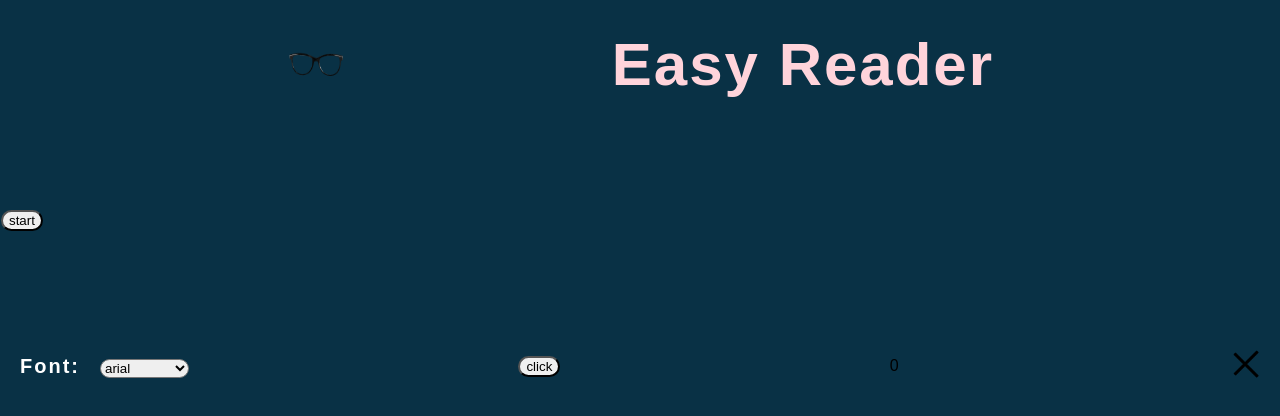
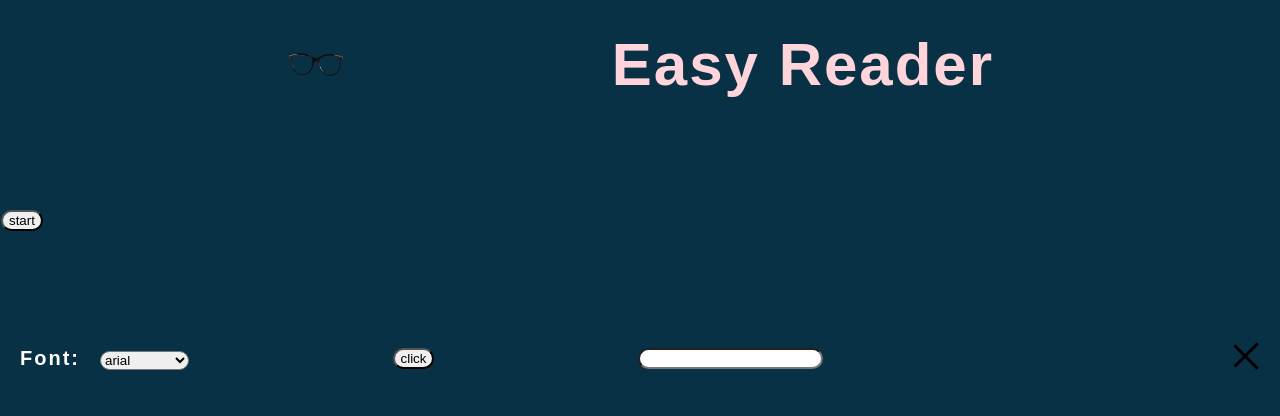
Before and after one commit to okarioto/Easy-Reader, a React (Create React App) app: page /settings in a window 1280 px wide. Shown: the top 416 px of the page. Built offline with nearby package versions, Linux system fonts and the light colour scheme.

Commit message:
half way done letter space

```diff
--- a/src/Settings/Settings.jsx
+++ b/src/Settings/Settings.jsx
@@ -7,7 +7,8 @@ const Settings = () => {
   /*eslint-disable no-undef */
   // const [selectedFont, setSelectedFont] = useState("");
 
-  const [selectedFont, setSelectedFont] = useState(0);
+  const [selectedFont, setSelectedFont] = useState("");
+  const [selectedSpace, setSelectedSpace] = useState(0);
 
   const handleFontChange = (event) => {
     // Get the selected font value from the dropdown
@@ -65,6 +66,21 @@ const Settings = () => {
     }
   };
 
+  const handleLetterSpacingChange = async(event) => {
+    const space = event.target.value;
+    setSelectedSpace(space);
+      const [tab] = await chrome.tabs.query({
+      active: true,
+      currentWindow: true,
+    });
+    chrome.scripting.executeScript({
+      target: {
+        tabId: tab.id,
+      },
+      function: () => document.body.style.letterSpacing(selectedSpace),
+    });
+  };
+
   return (
     <div className="settings">
       {/* start of dropdown menu */}
@@ -91,6 +107,7 @@ const Settings = () => {
         </select>
       </div>
       <button onClick={handleChangerClick}>click</button>
+      <input type="number" onChange={handleLetterSpacingChange} />
       <p>{selectedFont}</p>
       {/* x to go back to home page */}
       <Link to="/">
```
Also changed, not shown: 9 other files (tests, documents, lock files or other folders).
